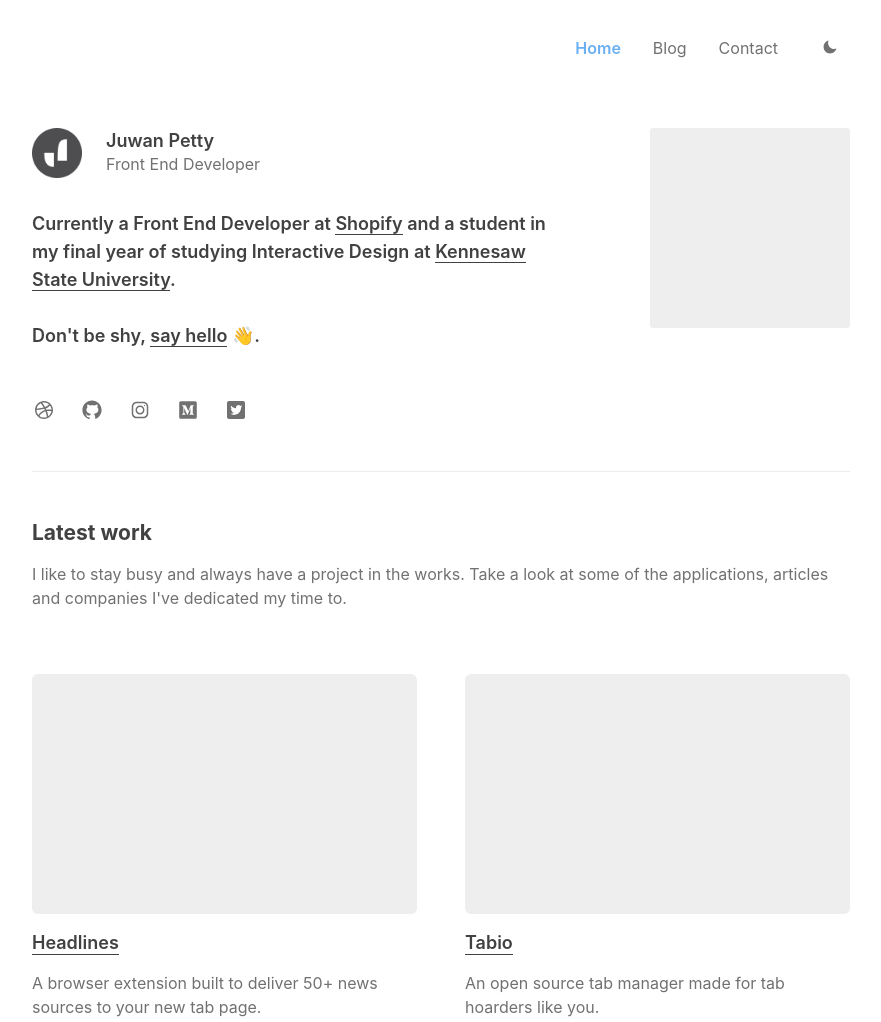
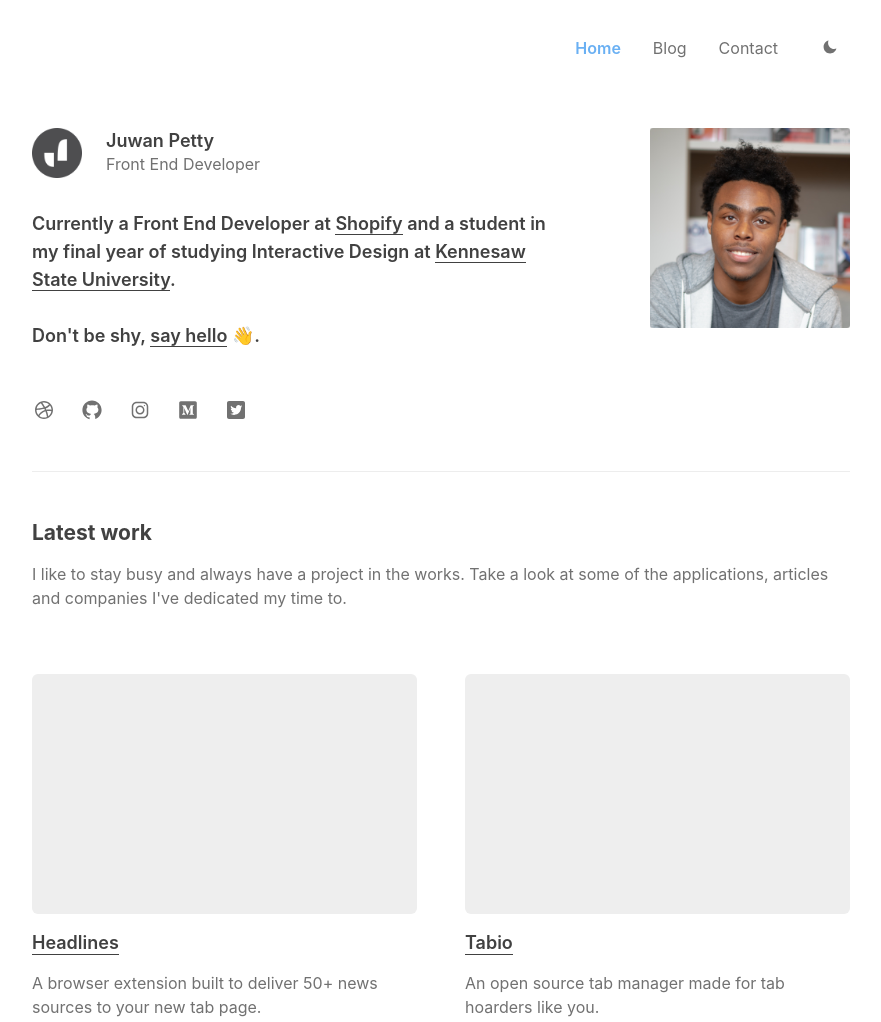
Before and after one commit to juwanpetty/juwan-portfolio, a Gatsby site: page / in a window 1280 px wide. Shown: the top 1022 px of the page, without its empty margins (199-1080 px from the left). Built offline with nearby package versions, Linux system fonts and the light colour scheme; Gatsby itself is replaced by a stand-in of ours.

Commit message:
Add profile picture

```diff
--- a/src/components/Index/Heading/Heading.js
+++ b/src/components/Index/Heading/Heading.js
@@ -2,6 +2,7 @@ import React from "react"
 import { Wrapper, Title, ProfilePicture, Bio, Me } from "./Heading.module"
 import { Social } from "../../Common"
 import logo from "../../../images/juwan-icon.png"
+import profilePicture from "../../../images/profile-picture.jpg"
 
 export const Heading = () => (
   <Wrapper>
@@ -24,7 +25,9 @@ export const Heading = () => (
           Don't be shy, <a href="mailto:jchpetty@gmail.com">say hello</a> 👋.
         </Title>
       </div>
-      <ProfilePicture />
+      <ProfilePicture>
+        <img src={profilePicture} alt="Profile Picture" />
+      </ProfilePicture>
     </Bio>
     <Social />
   </Wrapper>
--- a/src/components/Index/Heading/Heading.module.js
+++ b/src/components/Index/Heading/Heading.module.js
@@ -95,12 +95,18 @@ const Social = styled.div`
 
 const ProfilePicture = styled.div`
   background: #eee;
-  border-radius: 3px;
   width: 200px;
   height: 200px;
   display: flex;
   justify-content: center;
   align-items: center;
+
+  img {
+    width: 100%;
+    height: 100%;
+    object-fit: cover;
+    border-radius: ${spacing.borderRadius.medium}px;
+  }
 
   @media (max-width: ${breakpoint.mobileMax}) {
     display: none;
```
Also changed, not shown: src/images/profile-picture.jpg (added).
